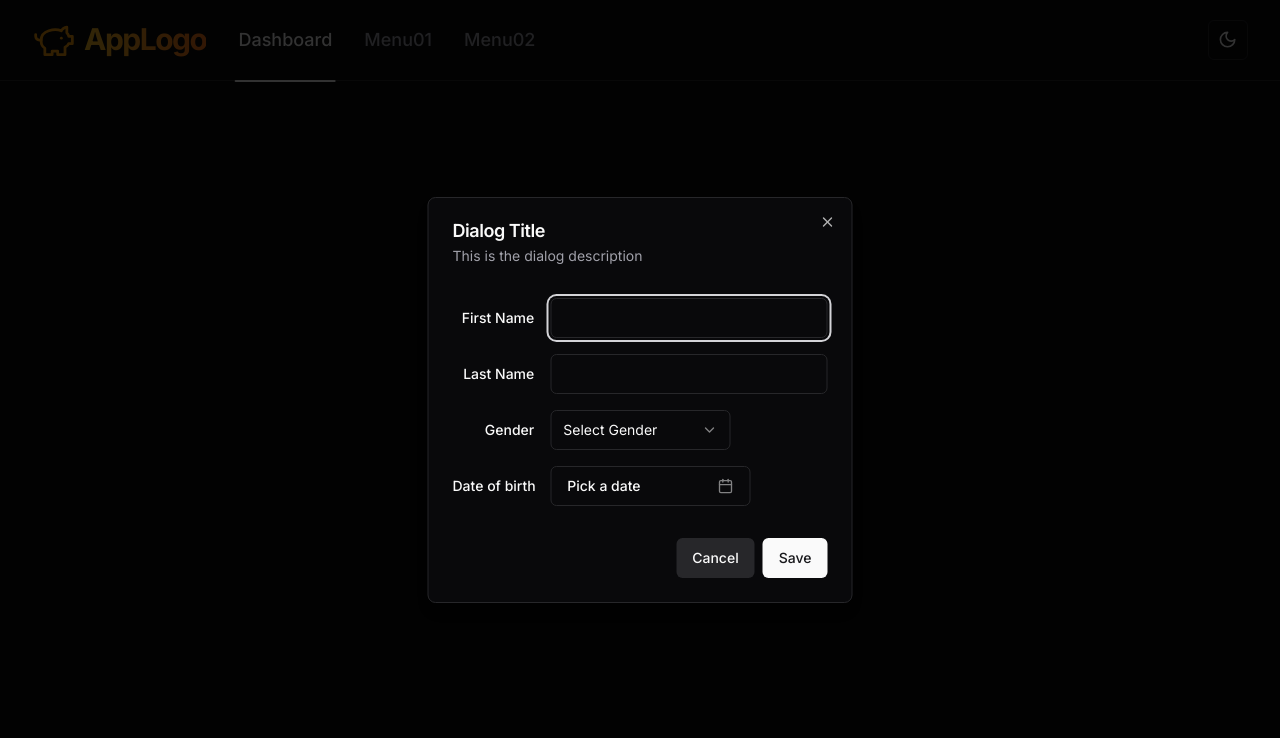
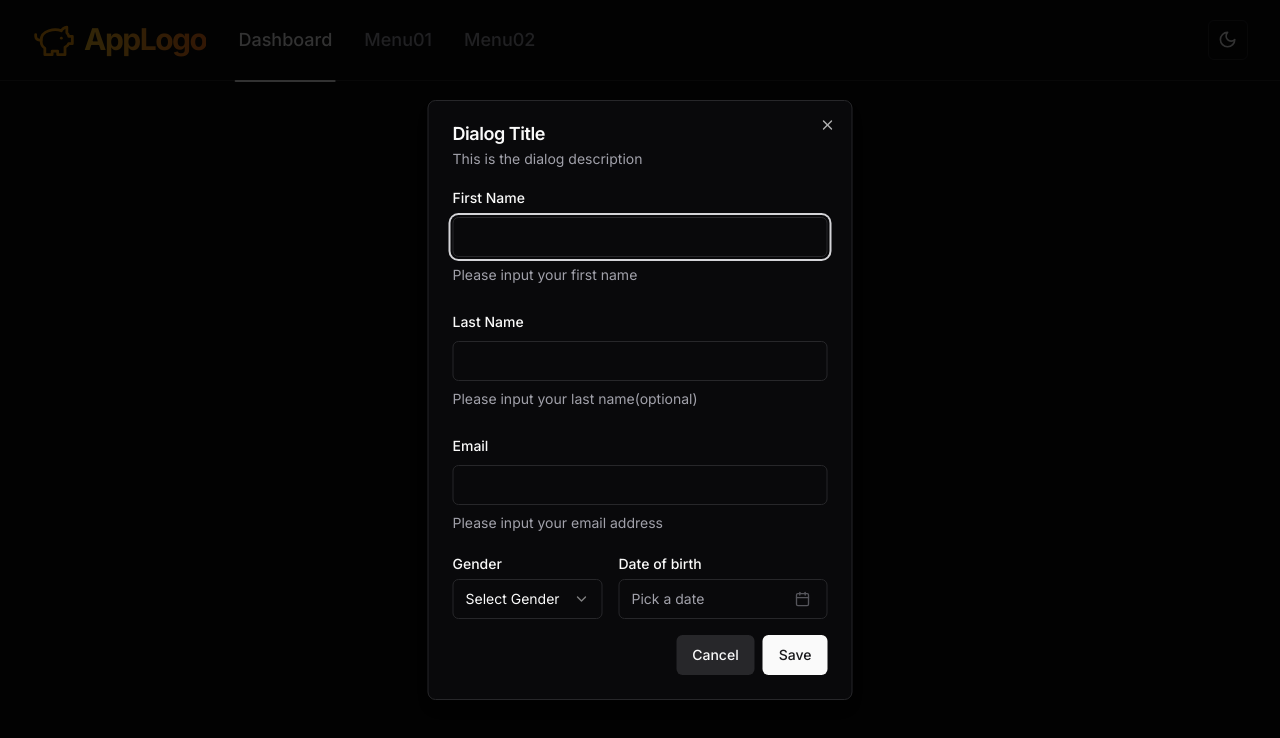
Before and after one commit to andyhou965/nextjs-template, a Next.js app: page / in a window 1280 px wide. Both pictures are taken after a click on the button "Open The Dialog". Shown: the top 738 px of the page. Built offline with nearby package versions, Linux system fonts and the light colour scheme.

Commit message:
add form in dialog

```diff
--- a/components/DialogDemo.tsx
+++ b/components/DialogDemo.tsx
@@ -26,12 +26,48 @@
   PopoverTrigger,
 } from "@/components/ui/popover";
 
+import {
+  Form,
+  FormControl,
+  FormDescription,
+  FormField,
+  FormItem,
+  FormLabel,
+  FormMessage,
+} from "@/components/ui/form";
+
 import { Calendar } from "@/components/ui/calendar";
 import { CalendarIcon } from "lucide-react";
 import { useState } from "react";
+import { z } from "zod";
+import { useForm } from "react-hook-form";
+import { zodResolver } from "@hookform/resolvers/zod";
+import { cn } from "@/lib/utils";
+import { format } from "date-fns";
+
+const UserSchema = z.object({
+  email: z.string({ required_error: "Email address is required" }).email(),
+  first_name: z
+    .string({ required_error: "First name is required" })
+    .min(2, { message: "First name must be at least 2 characters" })
+    .max(20),
+  last_name: z.string().optional(),
+  gender: z.enum(["male", "female", "other"]),
+  // z.coerce.date() will convert string to date.
+  // But z.date() will only accept date
+  date_of_birth: z.coerce.date(),
+});
 
 const DialogPage = () => {
-  const [date, setDate] = useState<Date | undefined>(new Date());
+  const form = useForm<z.infer<typeof UserSchema>>({
+    resolver: zodResolver(UserSchema),
+    defaultValues: {},
+  });
+
+  const onSubmit = (data: z.infer<typeof UserSchema>) => {
+    console.log(data);
+  };
+
   return (
     <Dialog>
       <DialogTrigger asChild>
@@ -47,66 +83,136 @@
           <DialogTitle>Dialog Title</DialogTitle>
           <DialogDescription>This is the dialog description</DialogDescription>
         </DialogHeader>
-        <div className="grid gap-4 py-4">
-          <div className="grid grid-cols-4 items-center gap-4">
-            <Label htmlFor="first_name" className="text-right">
-              First Name
-            </Label>
-            <Input id="first_name" defaultValue="" className="col-span-3" />
-          </div>
-          <div className="grid grid-cols-4 items-center gap-4">
-            <Label htmlFor="last_name" className="text-right">
-              Last Name
-            </Label>
-            <Input id="last_name" defaultValue="" className="col-span-3" />
-          </div>
-          <div className="grid grid-cols-4 items-center gap-4">
-            <Label htmlFor="gender" className="text-right">
-              Gender
-            </Label>
-            <Select>
-              <SelectTrigger className="w-[180px]">
+        <Form {...form}>
+          <form className="space-y-6">
+            <FormField
+              control={form.control}
+              name="first_name"
+              render={({ field }) => (
+                <FormItem>
+                  <FormLabel>First Name</FormLabel>
+                  <FormControl>
+                    <Input placeholder="" {...field} />
+                  </FormControl>
+                  <FormDescription>
+                    Please input your first name
+                  </FormDescription>
+                  <FormMessage />
+                </FormItem>
+              )}
+            />
+            <FormField
+              control={form.control}
+              name="last_name"
+              render={({ field }) => (
+                <FormItem>
+                  <FormLabel>Last Name</FormLabel>
+                  <FormControl>
+                    <Input placeholder="" {...field} />
+                  </FormControl>
+                  <FormDescription>
+                    Please input your last name(optional)
+                  </FormDescription>
+                  <FormMessage />
+                </FormItem>
+              )}
+            />
+            <FormField
+              control={form.control}
+              name="email"
+              render={({ field }) => (
+                <FormItem>
+                  <FormLabel>Email</FormLabel>
+                  <FormControl>
+                    <Input placeholder="" {...field} />
+                  </FormControl>
+                  <FormDescription>
+                    Please input your email address
+                  </FormDescription>
+                  <FormMessage />
+                </FormItem>
+              )}
+            />
+            <div className="flex items-top justify-between gap-x-4">
+              <FormField
+                control={form.control}
+                name="gender"
+                render={({ field }) => (
+                  <FormItem className="flex flex-col">
+                    <FormLabel>Gender</FormLabel>
+                    <Select
+                      onValueChange={field.onChange}
+                      defaultValue={field.value}
+                    >
+                      <FormControl>
+                        <SelectTrigger className="w-[150px]">
                           <SelectValue placeholder="Select Gender" />
                         </SelectTrigger>
+                      </FormControl>
                       <SelectContent>
                         <SelectItem value="male">Male</SelectItem>
                         <SelectItem value="female">Female</SelectItem>
                         <SelectItem value="other">Other</SelectItem>
                       </SelectContent>
                     </Select>
-          </div>
-          <div className="grid grid-cols-4 items-center gap-4">
-            <Label
-              htmlFor="date_of_birth"
-              className="text-right whitespace-nowrap"
-            >
-              Date of birth
-            </Label>
+                  </FormItem>
+                )}
+              />
+              <FormField
+                control={form.control}
+                name="date_of_birth"
+                render={({ field }) => (
+                  <FormItem className="flex flex-col flex-1">
+                    <FormLabel>Date of birth</FormLabel>
                     <Popover>
                       <PopoverTrigger asChild>
-                <Button variant="outline" className="w-[200px]">
+                        <FormControl>
+                          <Button
+                            variant={"outline"}
+                            className={cn(
+                              "pl-3 text-left font-normal",
+                              !field.value && "text-muted-foreground"
+                            )}
+                          >
+                            {field.value ? (
+                              format(field.value, "PPP")
+                            ) : (
                               <span>Pick a date</span>
+                            )}
                             <CalendarIcon className="ml-auto h-4 w-4 opacity-50" />
                           </Button>
+                        </FormControl>
                       </PopoverTrigger>
-              <PopoverContent className="w-auto p-0">
+                      <PopoverContent className="w-auto p-0" align="start">
                         <Calendar
                           mode="single"
-                  selected={date}
-                  onSelect={setDate}
-                  className="rounded-md border"
+                          selected={field.value}
+                          onSelect={field.onChange}
+                          disabled={(date) =>
+                            date > new Date() || date < new Date("1900-01-01")
+                          }
+                          initialFocus
                         />
                       </PopoverContent>
                     </Popover>
+                    <FormMessage />
+                  </FormItem>
+                )}
+              />
             </div>
-        </div>
+          </form>
+        </Form>
         <DialogFooter>
           <DialogClose asChild>
-            <Button type="button" variant={"secondary"}>
+            <Button
+              type="button"
+              variant={"secondary"}
+              onClick={() => form.reset()}
+            >
               Cancel
             </Button>
           </DialogClose>
-          <Button type="submit">Save</Button>
+          <Button onClick={form.handleSubmit(onSubmit)}>Save</Button>
         </DialogFooter>
       </DialogContent>
     </Dialog>
--- /dev/null
+++ b/components/ui/form.tsx
@@ -0,0 +1,176 @@
+import * as React from "react"
+import * as LabelPrimitive from "@radix-ui/react-label"
+import { Slot } from "@radix-ui/react-slot"
+import {
+  Controller,
+  ControllerProps,
+  FieldPath,
+  FieldValues,
+  FormProvider,
+  useFormContext,
+} from "react-hook-form"
+
+import { cn } from "@/lib/utils"
+import { Label } from "@/components/ui/label"
+
+const Form = FormProvider
+
+type FormFieldContextValue<
+  TFieldValues extends FieldValues = FieldValues,
+  TName extends FieldPath<TFieldValues> = FieldPath<TFieldValues>
+> = {
+  name: TName
+}
+
+const FormFieldContext = React.createContext<FormFieldContextValue>(
+  {} as FormFieldContextValue
+)
+
+const FormField = <
+  TFieldValues extends FieldValues = FieldValues,
+  TName extends FieldPath<TFieldValues> = FieldPath<TFieldValues>
+>({
+  ...props
+}: ControllerProps<TFieldValues, TName>) => {
+  return (
+    <FormFieldContext.Provider value={{ name: props.name }}>
+      <Controller {...props} />
+    </FormFieldContext.Provider>
+  )
+}
+
+const useFormField = () => {
+  const fieldContext = React.useContext(FormFieldContext)
+  const itemContext = React.useContext(FormItemContext)
+  const { getFieldState, formState } = useFormContext()
+
+  const fieldState = getFieldState(fieldContext.name, formState)
+
+  if (!fieldContext) {
+    throw new Error("useFormField should be used within <FormField>")
+  }
+
+  const { id } = itemContext
+
+  return {
+    id,
+    name: fieldContext.name,
+    formItemId: `${id}-form-item`,
+    formDescriptionId: `${id}-form-item-description`,
+    formMessageId: `${id}-form-item-message`,
+    ...fieldState,
+  }
+}
+
+type FormItemContextValue = {
+  id: string
+}
+
+const FormItemContext = React.createContext<FormItemContextValue>(
+  {} as FormItemContextValue
+)
+
+const FormItem = React.forwardRef<
+  HTMLDivElement,
+  React.HTMLAttributes<HTMLDivElement>
+>(({ className, ...props }, ref) => {
+  const id = React.useId()
+
+  return (
+    <FormItemContext.Provider value={{ id }}>
+      <div ref={ref} className={cn("space-y-2", className)} {...props} />
+    </FormItemContext.Provider>
+  )
+})
+FormItem.displayName = "FormItem"
+
+const FormLabel = React.forwardRef<
+  React.ElementRef<typeof LabelPrimitive.Root>,
+  React.ComponentPropsWithoutRef<typeof LabelPrimitive.Root>
+>(({ className, ...props }, ref) => {
+  const { error, formItemId } = useFormField()
+
+  return (
+    <Label
+      ref={ref}
+      className={cn(error && "text-destructive", className)}
+      htmlFor={formItemId}
+      {...props}
+    />
+  )
+})
+FormLabel.displayName = "FormLabel"
+
+const FormControl = React.forwardRef<
+  React.ElementRef<typeof Slot>,
+  React.ComponentPropsWithoutRef<typeof Slot>
+>(({ ...props }, ref) => {
+  const { error, formItemId, formDescriptionId, formMessageId } = useFormField()
+
+  return (
+    <Slot
+      ref={ref}
+      id={formItemId}
+      aria-describedby={
+        !error
+          ? `${formDescriptionId}`
+          : `${formDescriptionId} ${formMessageId}`
+      }
+      aria-invalid={!!error}
+      {...props}
+    />
+  )
+})
+FormControl.displayName = "FormControl"
+
+const FormDescription = React.forwardRef<
+  HTMLParagraphElement,
+  React.HTMLAttributes<HTMLParagraphElement>
+>(({ className, ...props }, ref) => {
+  const { formDescriptionId } = useFormField()
+
+  return (
+    <p
+      ref={ref}
+      id={formDescriptionId}
+      className={cn("text-sm text-muted-foreground", className)}
+      {...props}
+    />
+  )
+})
+FormDescription.displayName = "FormDescription"
+
+const FormMessage = React.forwardRef<
+  HTMLParagraphElement,
+  React.HTMLAttributes<HTMLParagraphElement>
+>(({ className, children, ...props }, ref) => {
+  const { error, formMessageId } = useFormField()
+  const body = error ? String(error?.message) : children
+
+  if (!body) {
+    return null
+  }
+
+  return (
+    <p
+      ref={ref}
+      id={formMessageId}
+      className={cn("text-sm font-medium text-destructive", className)}
+      {...props}
+    >
+      {body}
+    </p>
+  )
+})
+FormMessage.displayName = "FormMessage"
+
+export {
+  useFormField,
+  Form,
+  FormItem,
+  FormLabel,
+  FormControl,
+  FormDescription,
+  FormMessage,
+  FormField,
+}
--- a/package.json
+++ b/package.json
@@ -9,6 +9,7 @@
     "lint": "next lint"
   },
   "dependencies": {
+    "@hookform/resolvers": "^3.3.4",
     "@prisma/client": "^5.13.0",
     "@radix-ui/react-dialog": "^1.0.5",
     "@radix-ui/react-dropdown-menu": "^2.0.6",
@@ -26,8 +27,10 @@
     "react": "^18",
     "react-day-picker": "^8.10.1",
     "react-dom": "^18",
+    "react-hook-form": "^7.51.4",
     "tailwind-merge": "^2.3.0",
-    "tailwindcss-animate": "^1.0.7"
+    "tailwindcss-animate": "^1.0.7",
+    "zod": "^3.23.8"
   },
   "devDependencies": {
     "@types/node": "^20",
```
Also changed, not shown: 1 other file (tests, documents, lock files or other folders). Lines whose indentation alone changed are shown as unchanged.
